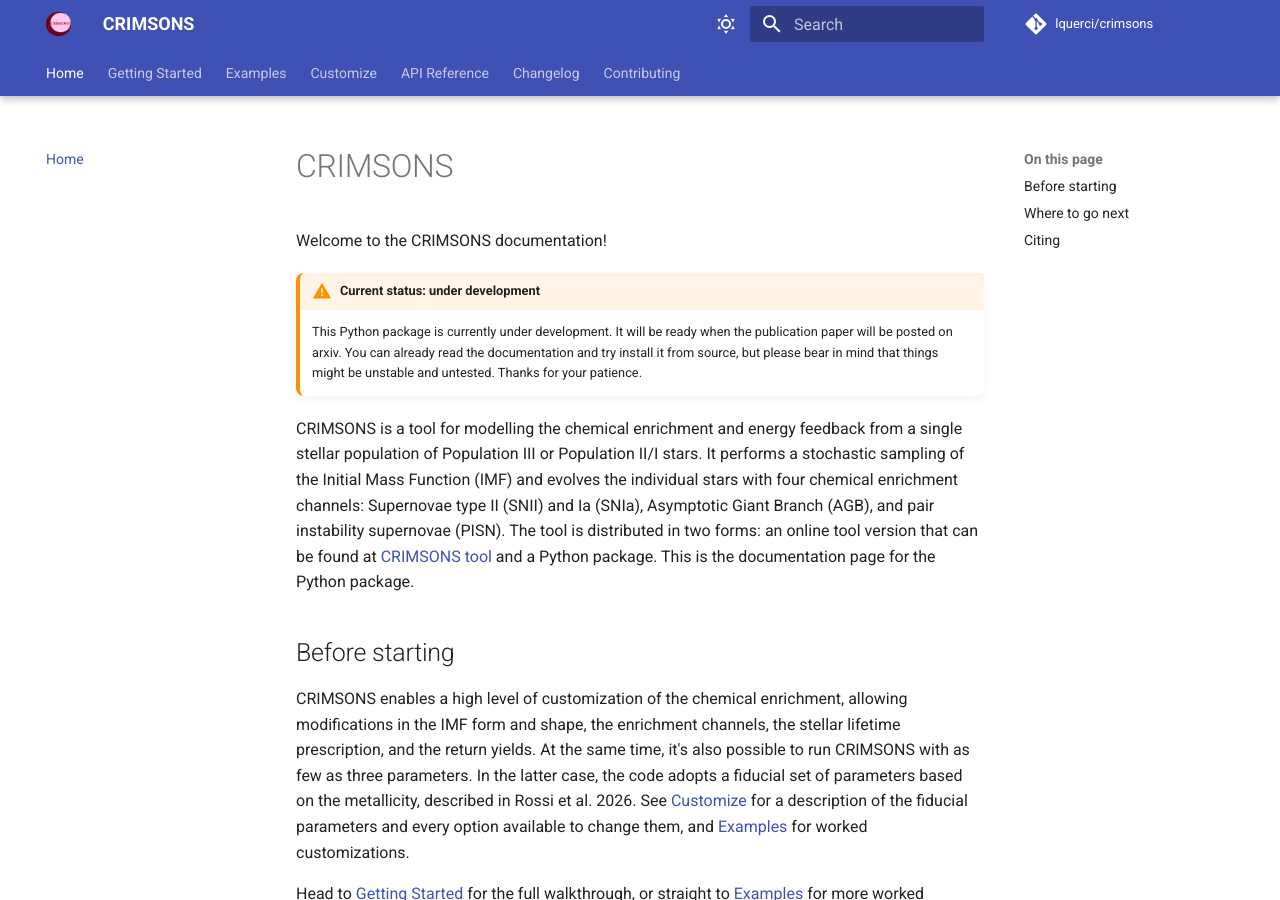
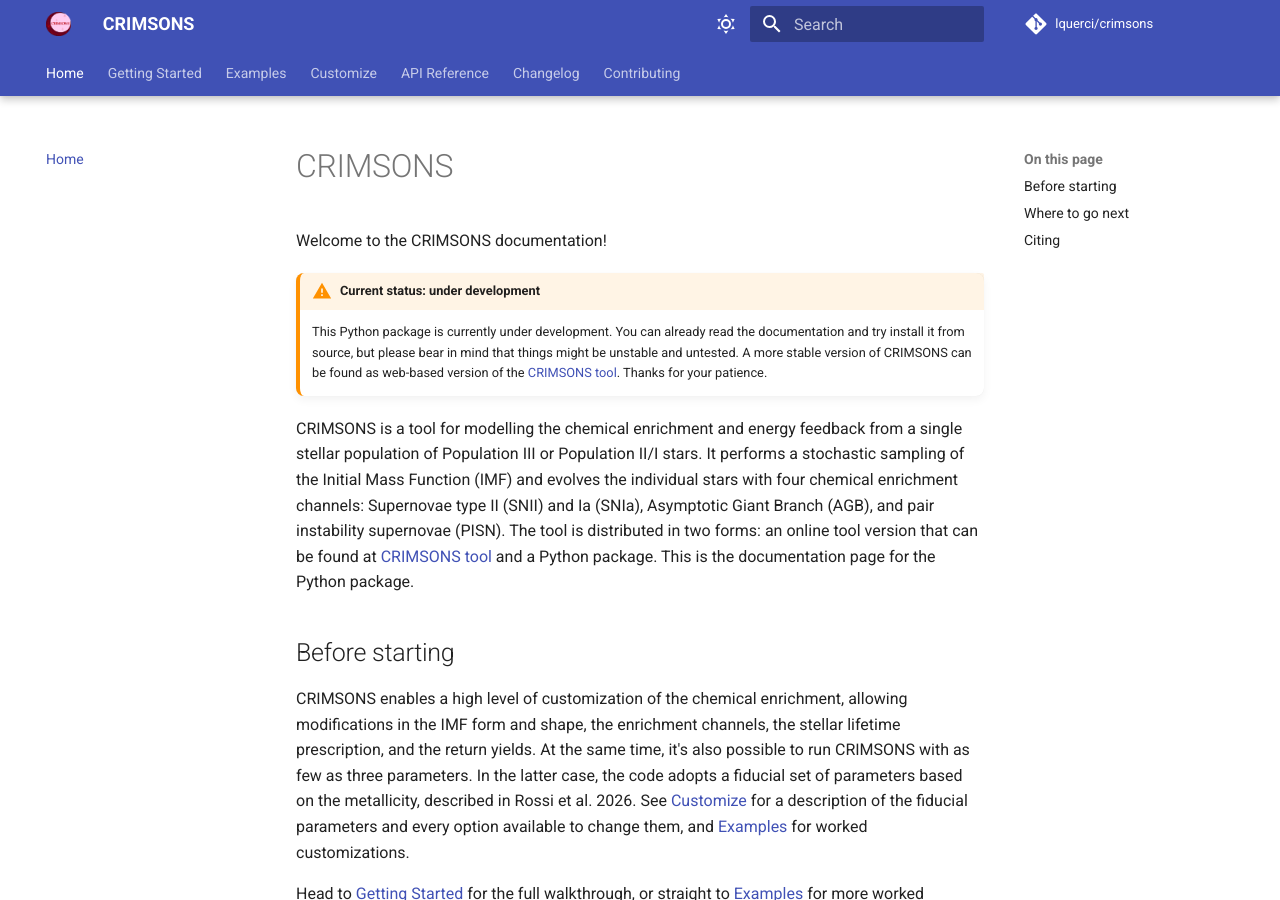
Before and after one commit to lquerci/crimsons, an MkDocs documentation site: the page built from docs/index.md, in a window 1280 px wide and 900 px high. Built offline with MkDocs 1.6.1 and Material for MkDocs 9.7.7, drawn with Linux system fonts in a browser that asks for light colours; comment, search, counter and statistics services are not loaded.

Commit message:
update: initial disclaimer

```diff
--- a/docs/index.md
+++ b/docs/index.md
@@ -9,7 +9,8 @@ Welcome to the CRIMSONS documentation!
 
 
 !!! warning "Current status: under development"
-    This Python package is currently under development. It will be ready when the publication paper will be posted on arxiv. You can already read the documentation and try install it from source, but please bear in mind that things might be unstable and untested. Thanks for your patience.
+    This Python package is currently under development.
+    You can already read the documentation and try install it from source, but please bear in mind that things might be unstable and untested. A more stable version of CRIMSONS can be found as web-based version of the [CRIMSONS tool](https://martina-rossi.it/crimsons.html){: target="_blank" }. Thanks for your patience.
 
 
 CRIMSONS is a tool for modelling the chemical enrichment and energy feedback from a single stellar population of Population III or Population II/I stars. It performs a stochastic sampling of the Initial Mass Function (IMF) and evolves the individual stars with four chemical enrichment channels: Supernovae type II (SNII) and Ia (SNIa), Asymptotic Giant Branch (AGB), and pair instability supernovae (PISN). The tool is distributed in two forms: an online tool version  that can be found at [CRIMSONS tool](https://martina-rossi.it/crimsons.html){: target="_blank" } and a Python package. This is the documentation page for the Python package.
```
